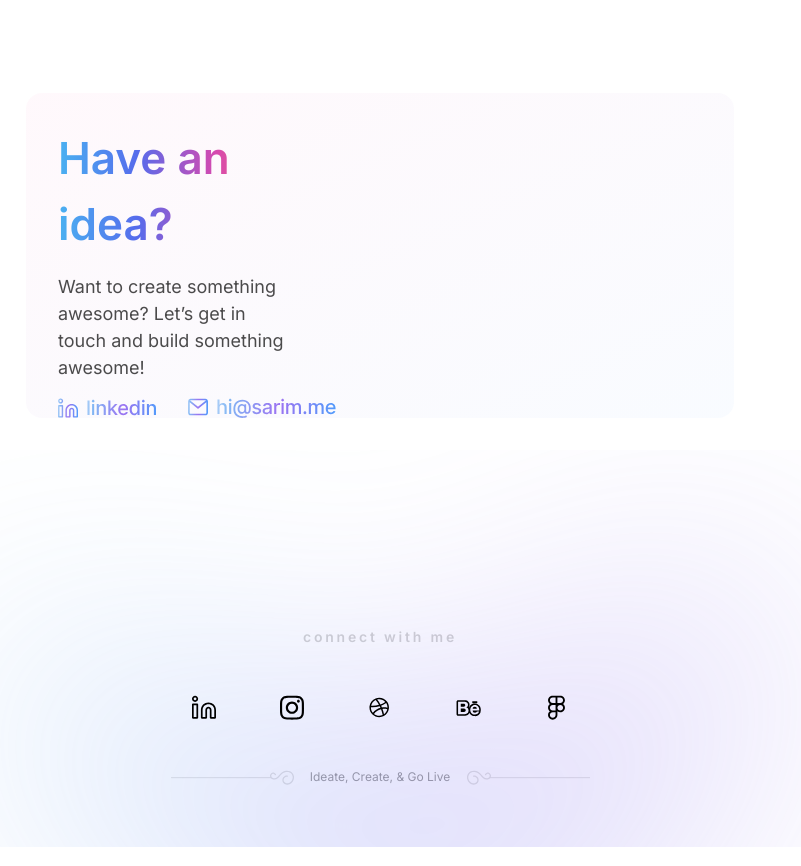
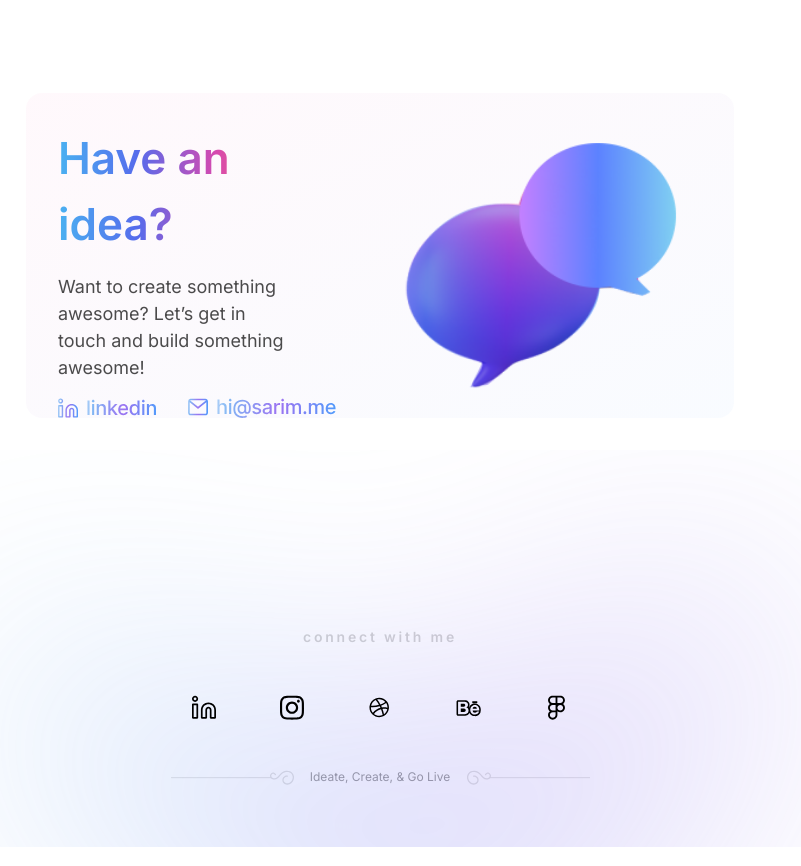
Before and after one commit to salik123456/sarimportfolio, a Gatsby site: page / in a window 1280 px wide. Shown: the part 1510-2376 px from the top of the page, without its empty margins (260-1061 px from the left). Built offline with nearby package versions, Linux system fonts and the light colour scheme; Gatsby itself is replaced by a stand-in of ours.

Commit message:
temp index page

```diff
--- a/src/components/Sayhi.jsx
+++ b/src/components/Sayhi.jsx
@@ -1,5 +1,5 @@
 import React, { useEffect } from "react";
-// import bubble from "../images/faizan/rectangle.png";
+import bubble from "../images/faizan/bubble.png";
 export default function SayHi({ content }) {
   return (
     <div className="pb-8 pt-16 p-4">
@@ -201,7 +201,7 @@ export default function SayHi({ content }) {
           </div>
         </div>
         <div className=" row-start-1 md:col-start-3  overflow-hidden md:h-[17rem] col-span-3 flex items-center justify-center relative pl-12">
-          {/* <img src={bubble} className="w-[24rem]  object-cover" /> */}
+          <img src={bubble} className="w-[24rem]  object-cover" />
         </div>
       </div>
     </div>
```
Also changed, not shown: src/images/faizan/bubble.png (renamed from src/images/faizan/Rectangle.png), 1 other file.
